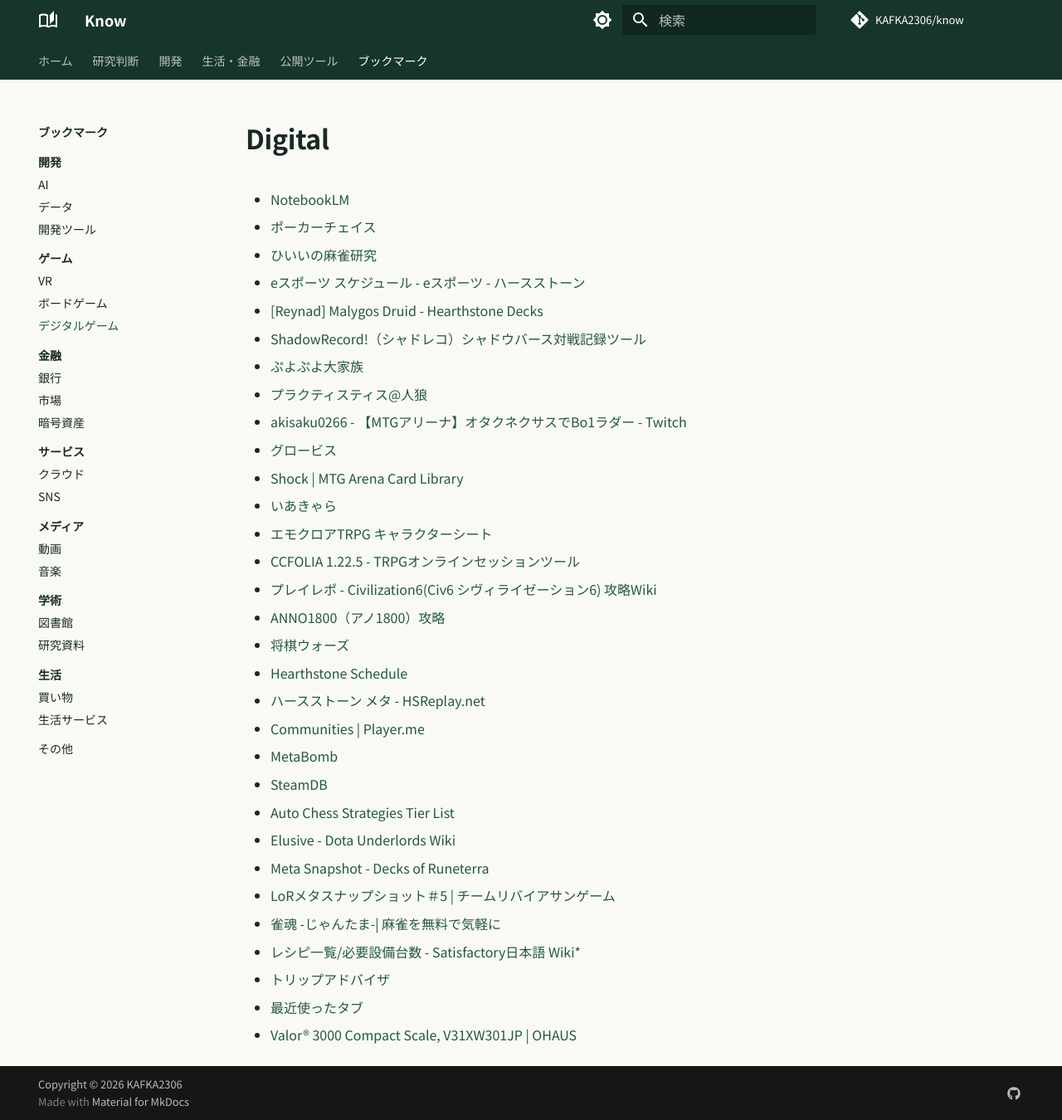
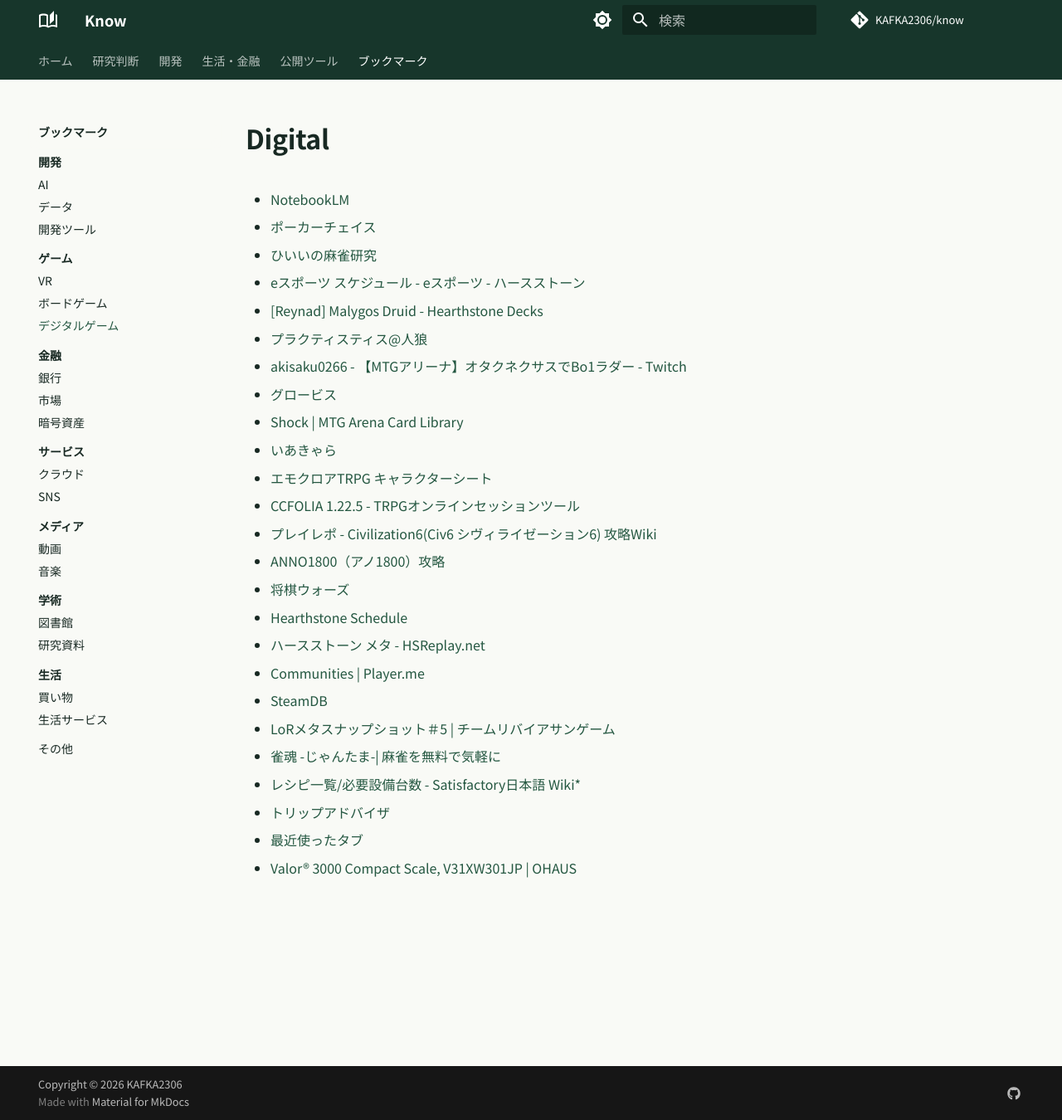
Before and after one commit to KAFKA2306/know, an MkDocs documentation site: the page built from docs/bookmarks/Game/Digital/index.md, in a window 1280 px wide and 1350 px high. Shown: the whole window at 83% size. Built offline with MkDocs 1.6.1 and Material for MkDocs 9.7.7, drawn with Linux system fonts in a browser that asks for light colours; comment, search, counter and statistics services are not loaded.

Commit message:
fix(bookmarks): remove 14 dead or discontinued links
Remove inaccessible, retired, migrated, or repurposed bookmark targets; keep blocked and transient-error pages.

```diff
--- a/docs/bookmarks/Game/Digital/index.md
+++ b/docs/bookmarks/Game/Digital/index.md
@@ -5,8 +5,6 @@
 - [ひいいの麻雀研究](http://www.ix3.jp)
 - [eスポーツ スケジュール - eスポーツ - ハースストーン](http://us.battle.net)
 - [[Reynad] Malygos Druid - Hearthstone Decks](http://www.hearthpwn.com)
-- [ShadowRecord!（シャドレコ）シャドウバース対戦記録ツール](http://syadoreco.com)
-- [ぷよぷよ大家族](http://puyobigfamily.edoblog.net)
 - [プラクティスティス@人狼](http://chougyuudon.jugem.jp)
 - [akisaku0266 - 【MTGアリーナ】オタクネクサスでBo1ラダー - Twitch](https://www.twitch.tv)
 - [グロービス](https://digital.globis.co.jp)
@@ -20,11 +18,7 @@
 - [Hearthstone Schedule](https://battlefy.com)
 - [ハースストーン メタ - HSReplay.net](https://hsreplay.net)
 - [Communities | Player.me](https://player.me)
-- [MetaBomb](https://www.metabomb.net)
 - [SteamDB](https://steamdb.info)
-- [Auto Chess Strategies Tier List](https://www.dotahaven.com)
-- [Elusive - Dota Underlords Wiki](https://dotaunderlords.gamepedia.com)
-- [Meta Snapshot - Decks of Runeterra](https://decksofruneterra.com)
 - [LoRメタスナップショット＃5 | チームリバイアサンゲーム](https://teamleviathangaming.com)
 - [雀魂 -じゃんたま-| 麻雀を無料で気軽に](https://game.mahjongsoul.com)
 - [レシピ一覧/必要設備台数 - Satisfactory日本語 Wiki*](https://wikiwiki.jp)
```
Also changed, not shown: docs/bookmarks/Dev/Data/index.md (+0 -1 lines), docs/bookmarks/Dev/Tool/index.md (+0 -1 lines), docs/bookmarks/Finance/Market/index.md (+0 -2 lines), docs/bookmarks/Other/index.md (+0 -1 lines), docs/bookmarks/Service/index.md (+0 -3 lines).
